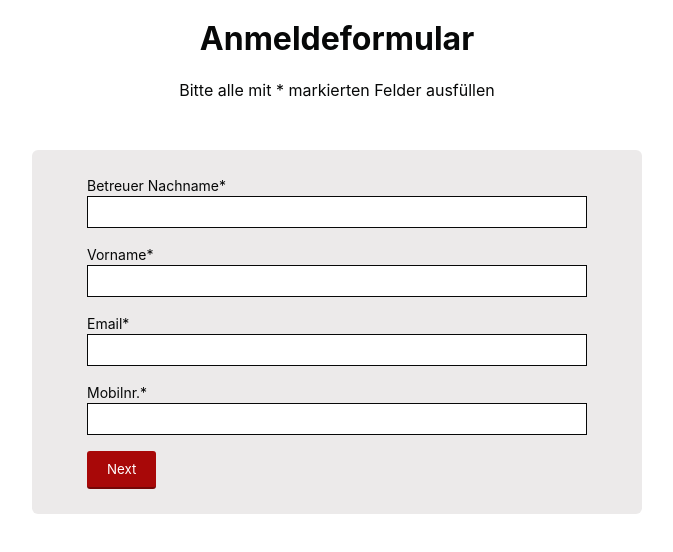
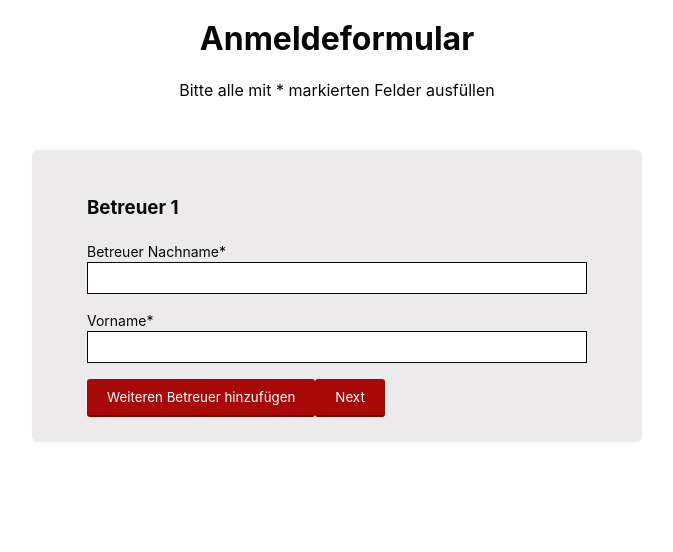
Before and after one commit to Guenzler/multistep-form, a React (Vite) app: page /teacher in a window 1280 px wide. Shown: the top 552 px of the page, without its empty margins (303-976 px from the left). Built offline with nearby package versions, Linux system fonts and the light colour scheme.

Commit message:
implement optional adding of more teachers

```diff
--- a/src/components/steps/Teachers.jsx
+++ b/src/components/steps/Teachers.jsx
@@ -1,40 +1,57 @@
 // src/component/steps/Teachers.jsx
-import { useForm } from "react-hook-form";
+import { useForm, Controller } from "react-hook-form";
+import React, { useState } from 'react';
 import { useNavigate } from 'react-router-dom';
 import { useFormContext } from "../FormProvider";
 
 export const Teachers = () => {
-    const { register, handleSubmit } = useForm();
+    const { handleSubmit, control } = useForm();
     const { updateFormData } = useFormContext();
+    const [teacher, setTeacher] = useState([{ id: Date.now() }]); // Startet mit einer Person
     const navigate = useNavigate();
 
+    const addTeacher = () => {
+        setTeacher([...teacher, { id: Date.now() }]); // Fügt eine weitere Person hinzu
+    };
+
     const onSubmit = (data) => {
+        console.log(data);
         updateFormData(data);
         navigate("/pupil");
     };
 
     return (
         <form onSubmit={handleSubmit(onSubmit)}>
+            {teacher.map((teacher, index) => (
+                <div key={teacher.id}>
+                    <h3>Betreuer {index + 1}</h3>
                     <ul>
                         <li role="presentation">
-                    <label htmlFor="betreuer-name" className="standard-label">Betreuer Nachname*</label>
-                    <input {...register("betreuer")} id="betreuer" required />
+                            <label className="standard-label">Betreuer Nachname*</label>
+                            <Controller
+                                name={`betreuer${index}.name`}
+                                control={control}
+                                defaultValue=""
+                                render={({ field }) => <input {...field} />}
+                            />
                         </li>
                         <li role="presentation">
                             <label htmlFor="betreuer-vorname" className="standard-label">Vorname*</label>
-                    <input {...register("kind-of-school")} id="kind-of-school" required />
+                            <Controller
+                                name={`betreuer${index}.vorname`}
+                                control={control}
+                                defaultValue=""
+                                render={({ field }) => <input {...field} />}
+                            />
                         </li>
-                <li role="presentation" className="standard-label">
-                    <label htmlFor="betreuer-email">Email*</label>
-                    <input {...register("betreuer-email")} id="betreuer-email" required />
-                </li>
-                <li role="presentation" className="standard-label">
-                    <label htmlFor="betreuer-mobil">Mobilnr.*</label>
-                    <input {...register("betreuer-mobil")} id="betreuer-mobil" required />
-                </li>
+                    </ul>
+                </div>
+            ))}
+            <button type="button" onClick={addTeacher}>
+                Weiteren Betreuer hinzufügen
+            </button>
+            <button type="submit">Next</button>
 
-                <button type="submit">Next</button>
-            </ul>
-        </form>
+        </form >
     );
 };
```
Lines whose indentation alone changed are shown as unchanged.
